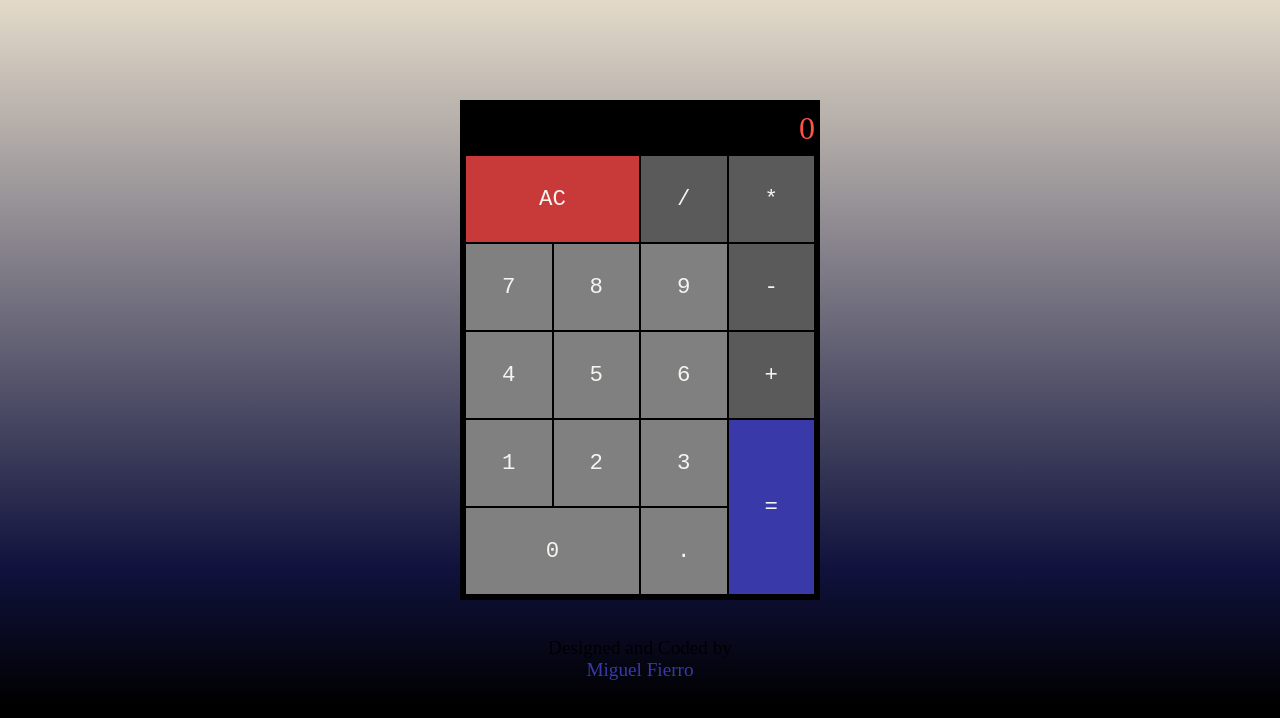
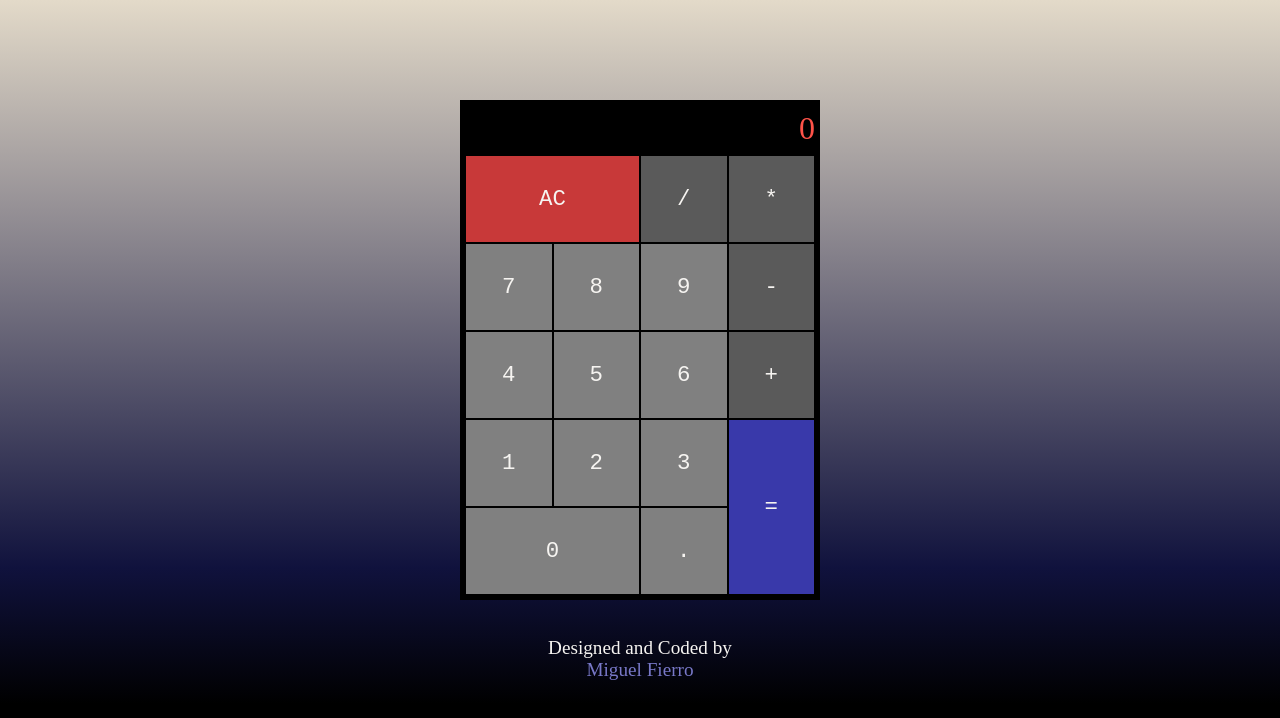
Before and after one commit to Mike-is-coding/Javascript-Calculator, a React (Create React App) app: page / in a window 1280 px wide. Shown: the top 718 px of the page. Built offline with nearby package versions, Linux system fonts and the light colour scheme; a web font is replaced by a local one.

Commit message:
changed tag colors

```diff
--- a/src/index.css
+++ b/src/index.css
@@ -144,6 +144,7 @@ button:hover {
   position: absolute;
   display: block;
   bottom: 0;
+  color: var(--white);
   background: var(--background);
   width: 200px;
   text-align: center;
@@ -151,7 +152,7 @@ button:hover {
 
 .Link {
   text-decoration: none;
-  color: var(--button-blue);
+  color: rgb(120, 120, 200);
 }
 
 .Link:visited {
```
